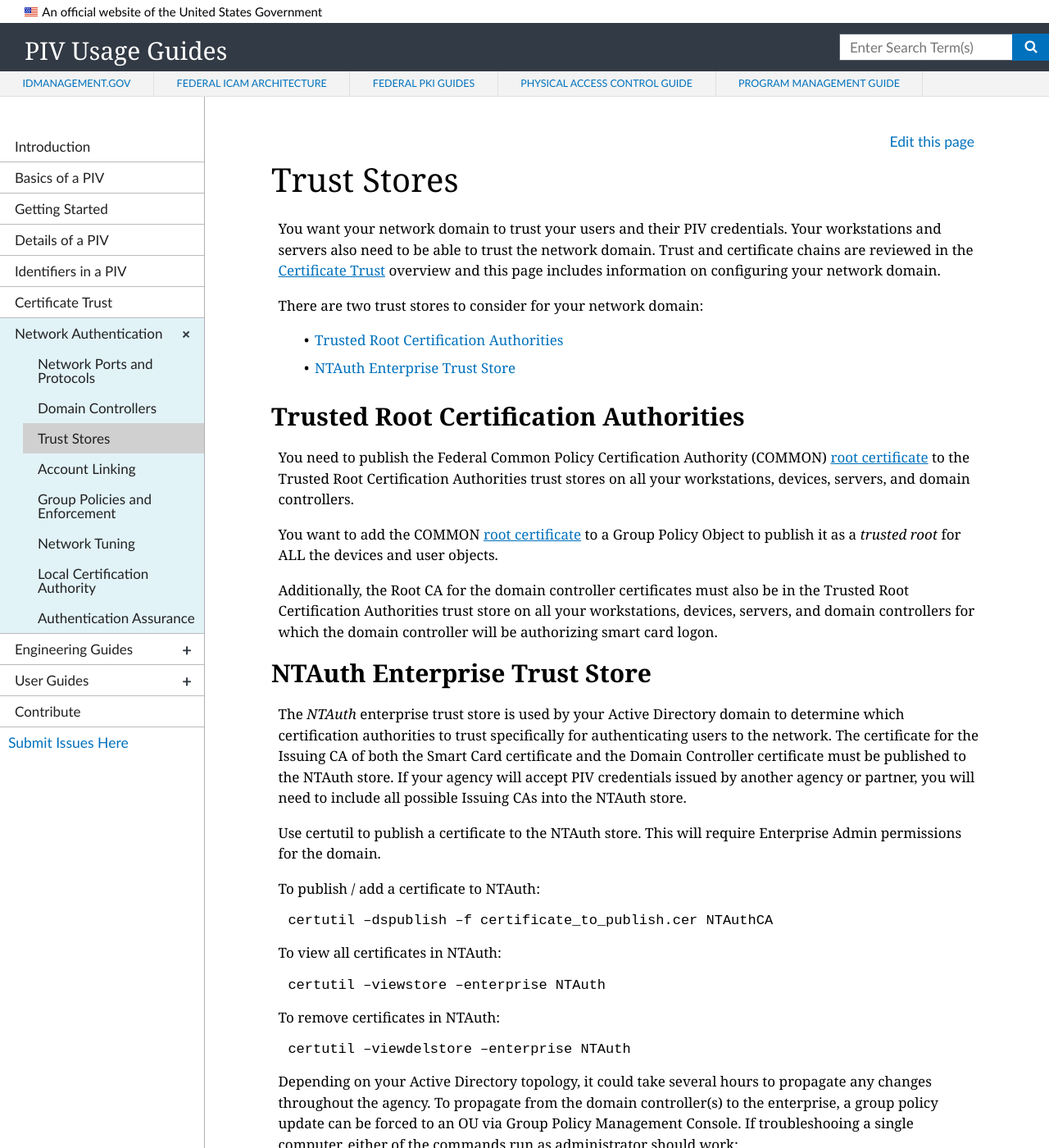
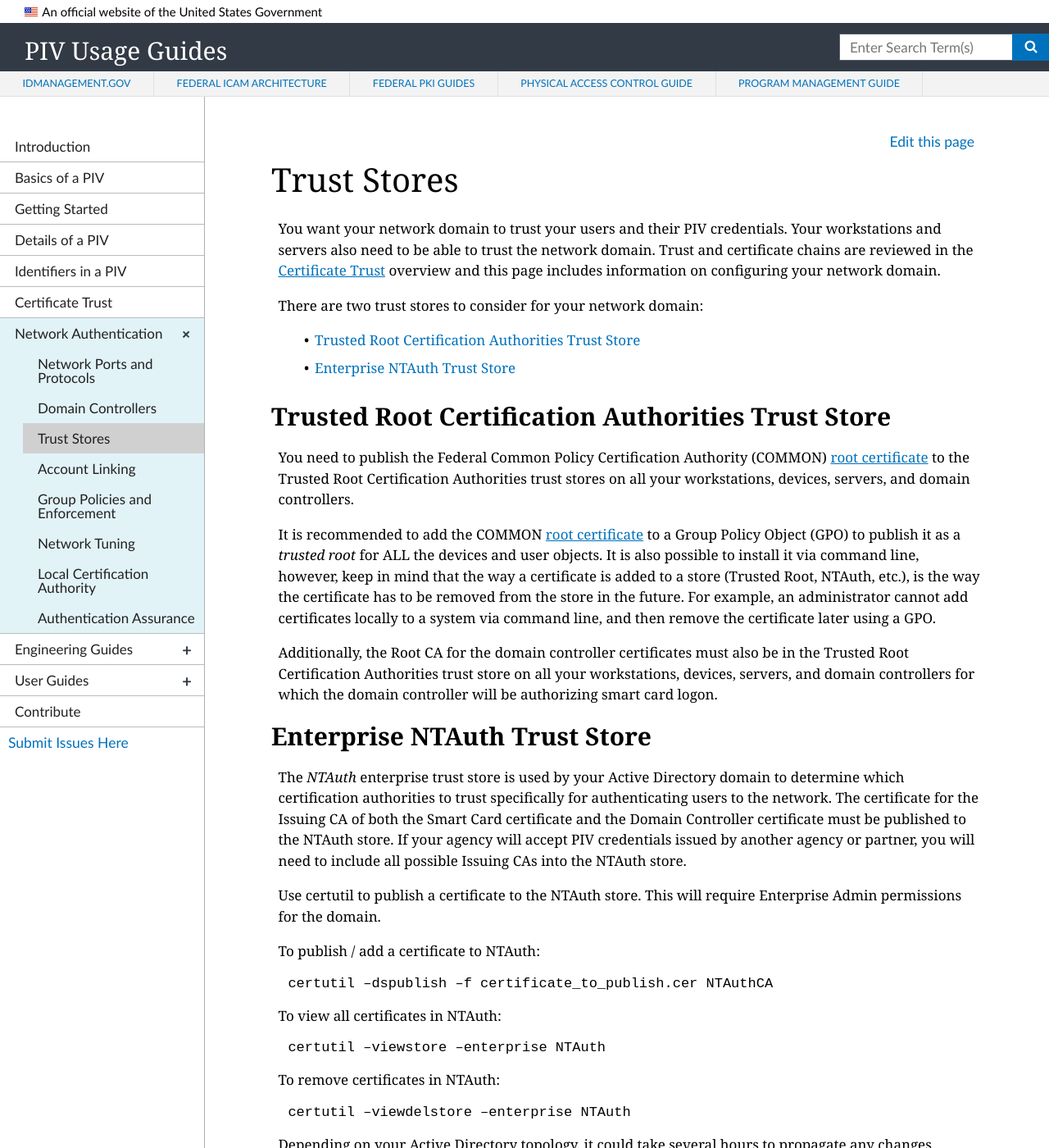
Before and after one commit to GSA/piv-guides, a Jekyll site: the page built from _networkconfig/03_managingtrustroots.md, in a window 1280 px wide and 1400 px high. Shown: the whole window at 82% size. Built offline with Jekyll 4.4.1, drawn with Linux system fonts in a browser that asks for light colours; nearby versions of some CDN libraries; library files that are not in the unit come from our copies; a script that is not in the unit is left out; some of the changed text lies outside the part shown.

Commit message:
Update 03_managingtrustroots.md

```diff
--- a/_networkconfig/03_managingtrustroots.md
+++ b/_networkconfig/03_managingtrustroots.md
@@ -9,17 +9,17 @@ You want your network domain to trust your users and their PIV credentials.  You
 
 There are two trust stores to consider for your network domain:
 
-- [Trusted Root Certification Authorities](#trusted-root-certification-authorities)
-- [NTAuth Enterprise Trust Store](#ntauth-enterprise-trust-store)
+- [Trusted Root Certification Authorities Trust Store](#trusted-root-certification-authorities-trust-store)
+- [Enterprise NTAuth Trust Store](#enterprise-ntauth-trust-store)
 
-##  Trusted Root Certification Authorities
+##  Trusted Root Certification Authorities Trust Store
 You need to publish the Federal Common Policy Certification Authority (COMMON) [root certificate]({{site.baseurl}}/pivcertchains/#download-root-and-intermediate-certificates) to the Trusted Root Certification Authorities trust stores on all your workstations, devices, servers, and domain controllers.
 
-You want to add the COMMON [root certificate]({{site.baseurl}}/pivcertchains/#download-root-and-intermediate-certificates) to a Group Policy Object to publish it as a _trusted root_ for ALL the devices and user objects.
+It is recommended to add the COMMON [root certificate]({{site.baseurl}}/pivcertchains/#download-root-and-intermediate-certificates) to a Group Policy Object (GPO) to publish it as a _trusted root_ for ALL the devices and user objects.  It is also possible to install it via command line, however, keep in mind that the way a certificate is added to a store (Trusted Root, NTAuth, etc.), is the way the certificate has to be removed from the store in the future.  For example, an administrator cannot add certificates locally to a system via command line, and then remove the certificate later using a GPO.
 
 Additionally, the Root CA for the domain controller certificates must also be in the Trusted Root Certification Authorities trust store on all your workstations, devices, servers, and domain controllers for which the domain controller will be authorizing smart card logon.
 
-## NTAuth Enterprise Trust Store
+## Enterprise NTAuth Trust Store
 The _NTAuth_ enterprise trust store is used by your Active Directory domain to determine which certification authorities to trust specifically for authenticating users to the network.  The certificate for the Issuing CA of both the Smart Card certificate and the Domain Controller certificate must be published to the NTAuth store.  If your agency will accept PIV credentials issued by another agency or partner, you will need to include all possible Issuing CAs into the NTAuth store.
 
 Use certutil to publish a certificate to the NTAuth store.  This will require Enterprise Admin permissions for the domain.
```
Also changed, not shown: other parts of _networkconfig/03_managingtrustroots.md (+0 -2 lines).
